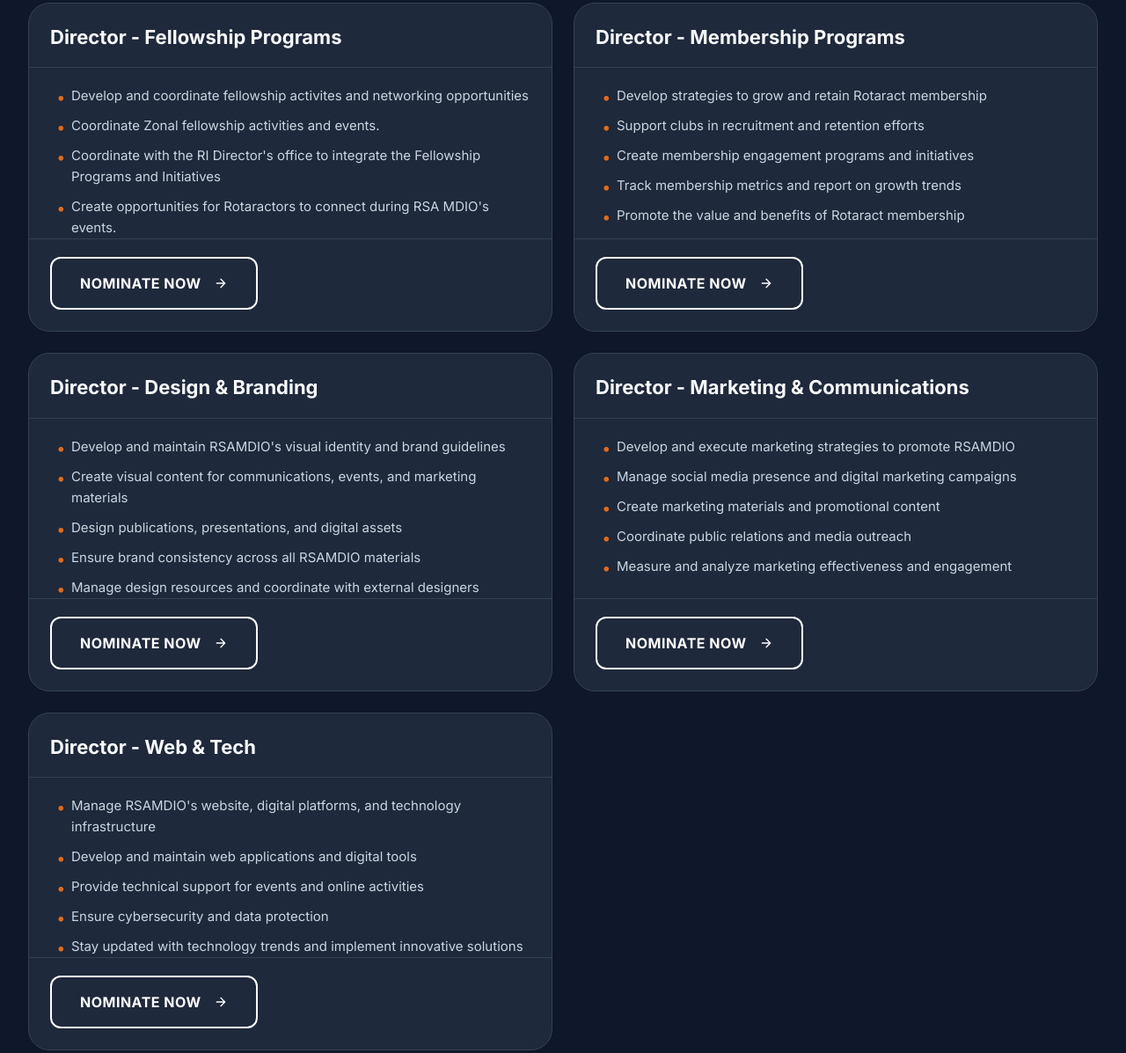
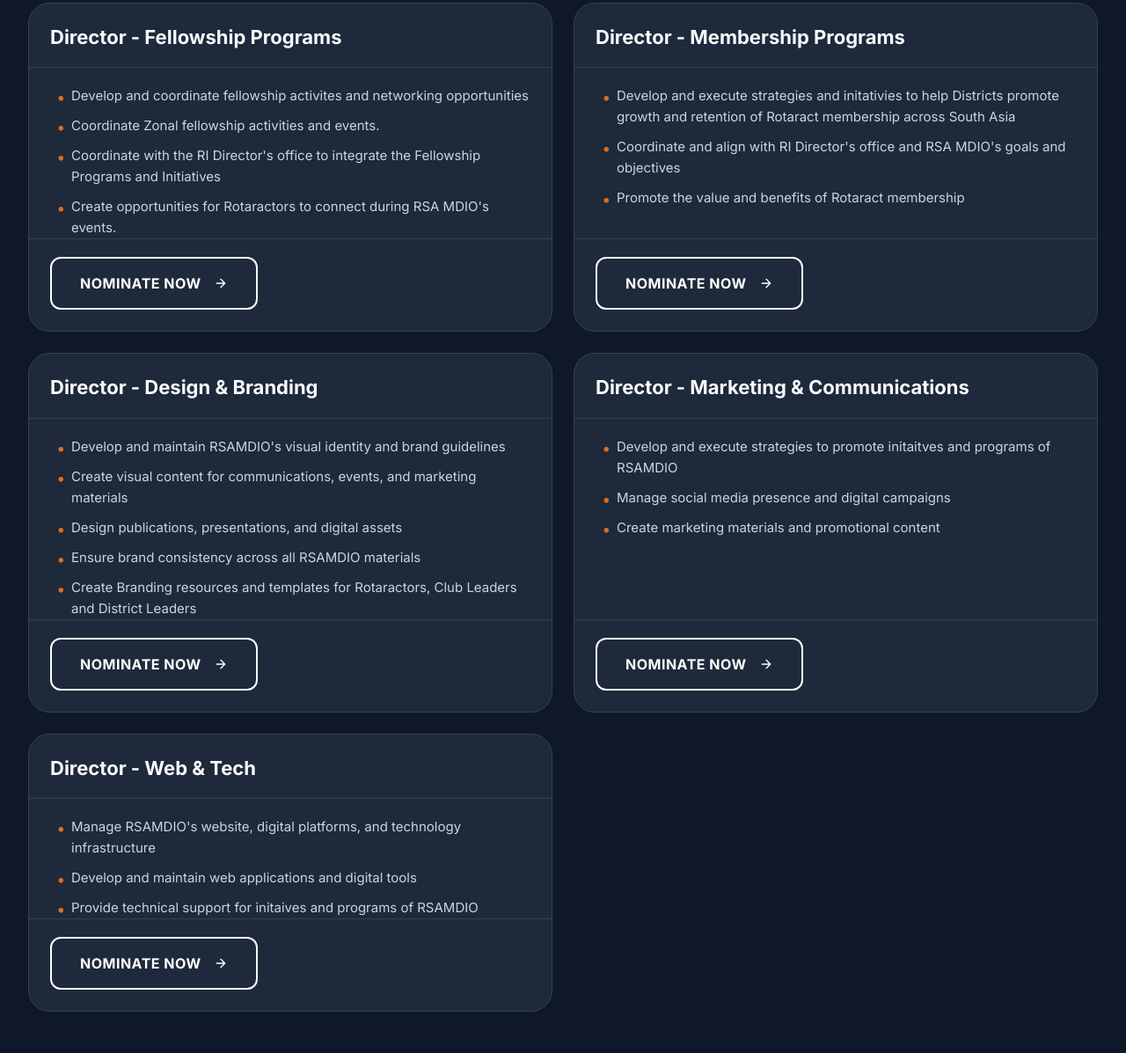
Before and after one commit to rsamdio/RSAApply, a plain HTML site: page roles.html in a window 1280 px wide. Shown: the part 3082-4279 px from the top of the page at 88% size. Drawn offline with Linux system fonts and the light colour scheme.

Commit message:
roles updated

```diff
--- a/assets/js/app.js
+++ b/assets/js/app.js
@@ -382,11 +382,11 @@
     if (q.type === 'intro') {
       const start = el('button', { class: 'btn btn--primary', onclick: (e) => { e.preventDefault(); goTo(1); } }, 'Start Nomination Form');
       const viewRoles = el('a', {
-        href: 'roles.html',
+        href: 'roles/',
         class: 'btn btn--secondary btn--roles-link',
         onclick: (e) => { e.stopPropagation(); }
       },
-        'View your roles and responsibilities',
+        'View all roles and responsibilities',
         el('svg', { viewBox: '0 0 24 24', fill: 'none', stroke: 'currentColor', 'stroke-width': '2', class: 'btn__icon' },
           el('path', { d: 'M5 12h14M12 5l7 7-7 7' })
         )
--- a/assets/js/roles.js
+++ b/assets/js/roles.js
@@ -57,7 +57,7 @@
           </ul>
         </div>
         <div class="role-card__footer">
-          <a href="index.html" class="btn btn--outline btn--small">
+          <a href="/" class="btn btn--outline btn--small">
             Nominate Now
             <svg viewBox="0 0 24 24" fill="none" stroke="currentColor" stroke-width="2" stroke-linecap="round" stroke-linejoin="round" style="width: 16px; height: 16px; margin-left: 6px;">
               <path d="M5 12h14M12 5l7 7-7 7"/>
--- a/roles.html
+++ b/roles.html
@@ -10,10 +10,10 @@
   <meta name="color-scheme" content="dark light" />
 
   <!-- Canonical -->
-  <link rel="canonical" href="https://apply.rsamdio.org/roles.html" />
+  <link rel="canonical" href="https://apply.rsamdio.org/roles" />
 
   <!-- Open Graph -->
-  <meta property="og:url" content="https://apply.rsamdio.org/roles.html" />
+  <meta property="og:url" content="https://apply.rsamdio.org/roles" />
   <meta property="og:title" content="Roles, RY 2026-27, RSA MDIO" />
   <meta property="og:type" content="website" />
   <meta property="og:image" content="assets/images/rsa2627ogimg.webp" />
@@ -46,7 +46,7 @@
           <img src="assets/images/RSACouncil2627.webp" alt="Rotaract South Asia MDIO Council 2627" class="roles-header__logo" onerror="this.style.display='none'" />
         </div>
         <div class="roles-header__actions">
-          <a href="index.html" class="btn btn--primary">
+          <a href="/" class="btn btn--primary">
             Nominate Now
             <svg viewBox="0 0 24 24" fill="none" stroke="currentColor" stroke-width="2" stroke-linecap="round" stroke-linejoin="round">
               <path d="M5 12h14M12 5l7 7-7 7"/>
--- a/roles.json
+++ b/roles.json
@@ -143,10 +143,8 @@
       "id": "director-membership-programs",
       "title": "Director - Membership Programs",
       "description": [
-        "Develop strategies to grow and retain Rotaract membership",
-        "Support clubs in recruitment and retention efforts",
-        "Create membership engagement programs and initiatives",
-        "Track membership metrics and report on growth trends",
+        "Develop and execute strategies and initativies to help Districts promote growth and retention of Rotaract membership across South Asia",
+        "Coordinate and align with RI Director's office and RSA MDIO's goals and objectives",
         "Promote the value and benefits of Rotaract membership"
       ]
     },
@@ -158,18 +156,16 @@
         "Create visual content for communications, events, and marketing materials",
         "Design publications, presentations, and digital assets",
         "Ensure brand consistency across all RSAMDIO materials",
-        "Manage design resources and coordinate with external designers"
+        "Create Branding resources and templates for Rotaractors, Club Leaders and District Leaders"
       ]
     },
     {
       "id": "director-marketing-communications",
       "title": "Director - Marketing & Communications",
       "description": [
-        "Develop and execute marketing strategies to promote RSAMDIO",
-        "Manage social media presence and digital marketing campaigns",
-        "Create marketing materials and promotional content",
-        "Coordinate public relations and media outreach",
-        "Measure and analyze marketing effectiveness and engagement"
+        "Develop and execute strategies to promote initaitves and programs of RSAMDIO",
+        "Manage social media presence and digital campaigns",
+        "Create marketing materials and promotional content"
       ]
     },
     {
@@ -178,9 +174,7 @@
       "description": [
         "Manage RSAMDIO's website, digital platforms, and technology infrastructure",
         "Develop and maintain web applications and digital tools",
-        "Provide technical support for events and online activities",
-        "Ensure cybersecurity and data protection",
-        "Stay updated with technology trends and implement innovative solutions"
+        "Provide technical support for initaives and programs of RSAMDIO"
       ]
     }
   ]
```
Also changed, not shown: admin.html (+2 -2 lines), index.html (+4 -3 lines).
